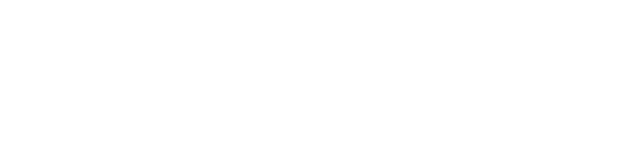
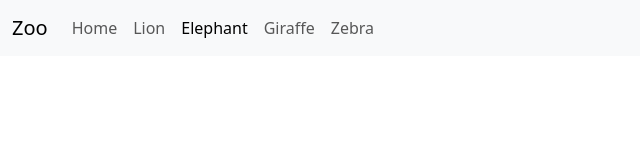
Before and after one commit to edisonfreire/assignment-1-zoo, a plain HTML site: page elephant.html in a window 1280 px wide. Shown: the whole page, without its empty margins (0-640 px from the left). Drawn offline with nearby package versions, Linux system fonts and the light colour scheme.

Commit message:
Added nav bar

```diff
--- a/elephant.html
+++ b/elephant.html
@@ -1,18 +1,47 @@
 <!DOCTYPE html>
 <html lang="en">
+
 <head>
   <meta charset="UTF-8">
   <meta name="viewport" content="width=device-width, initial-scale=1.0">
   <title>Elephant</title>
   <link href="https://cdn.jsdelivr.net/npm/bootstrap@5.3.3/dist/css/bootstrap.min.css" rel="stylesheet">
   <link rel="stylesheet" href="styles.css">
-  <link rel="stylesheet" href="styles.css">
 </head>
+
 <body>
-
+  <nav class="navbar navbar-expand-lg navbar-light bg-light">
+    <div class="container-fluid">
+      <a class="navbar-brand" href="index.html">Zoo</a>
+      <button class="navbar-toggler" type="button" data-bs-toggle="collapse" data-bs-target="#navbarNav"
+        aria-controls="navbarNav" aria-expanded="false" aria-label="Toggle navigation">
+        <span class="navbar-toggler-icon"></span>
+      </button>
+      <div class="collapse navbar-collapse" id="navbarNav">
+        <ul class="navbar-nav">
+          <li class="nav-item">
+            <a class="nav-link" href="index.html">Home</a>
+          </li>
+          <li class="nav-item">
+            <a class="nav-link" href="lion.html">Lion</a>
+          </li>
+          <li class="nav-item">
+            <a class="nav-link active" href="elephant.html">Elephant</a>
+          </li>
+          <li class="nav-item">
+            <a class="nav-link" href="giraffe.html">Giraffe</a>
+          </li>
+          <li class="nav-item">
+            <a class="nav-link" href="zebra.html">Zebra</a>
+          </li>
+        </ul>
+      </div>
+    </div>
+  </nav>
 
   <script src="https://cdn.jsdelivr.net/npm/bootstrap@5.3.3/dist/js/bootstrap.bundle.min.js"
     integrity="sha384-YvpcrYf0tY3lHB60NNkmXc5s9fDVZLESaAA55NDzOxhy9GkcIdslK1eN7N6jIeHz"
     crossorigin="anonymous"></script>
 </body>
+
 </html>
```
